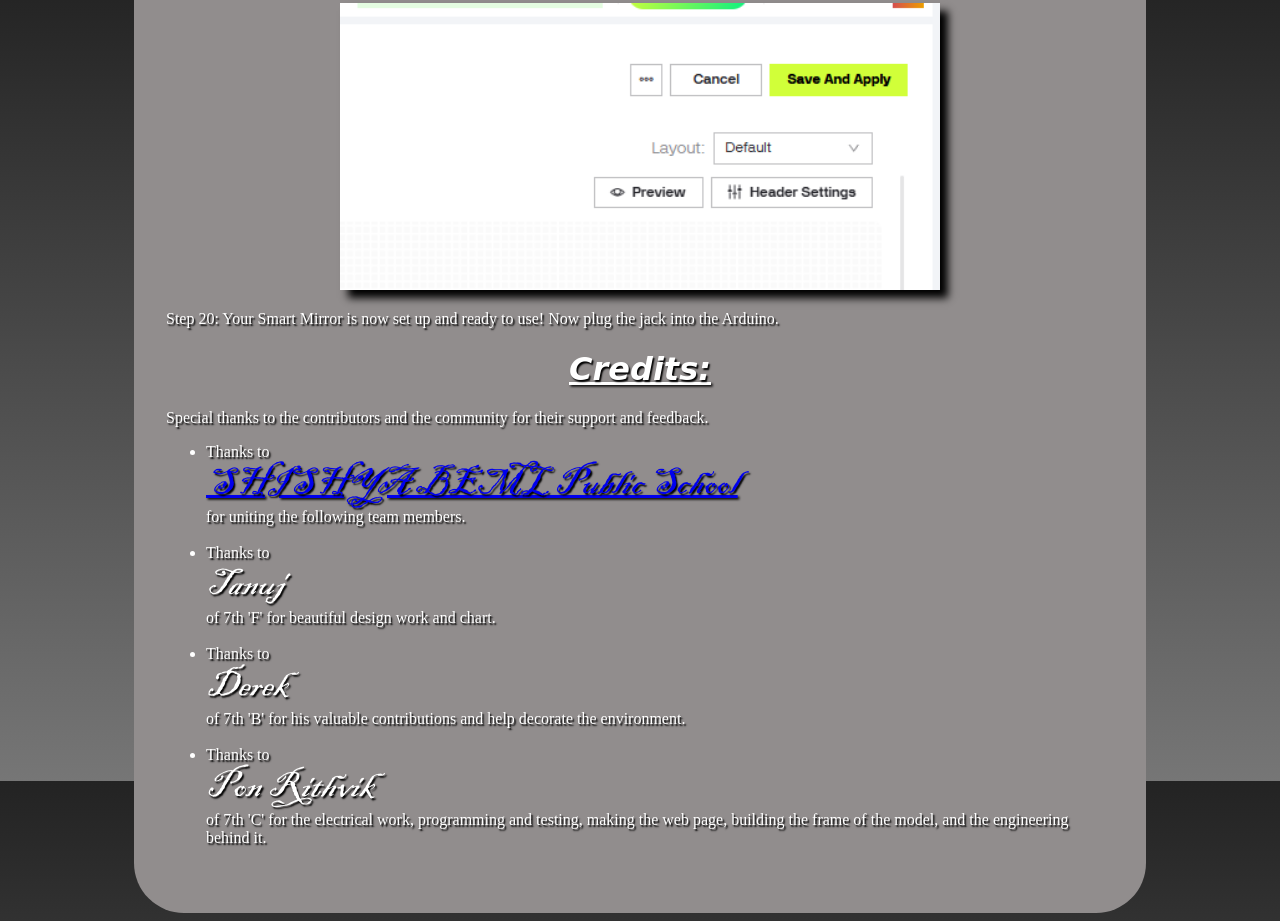
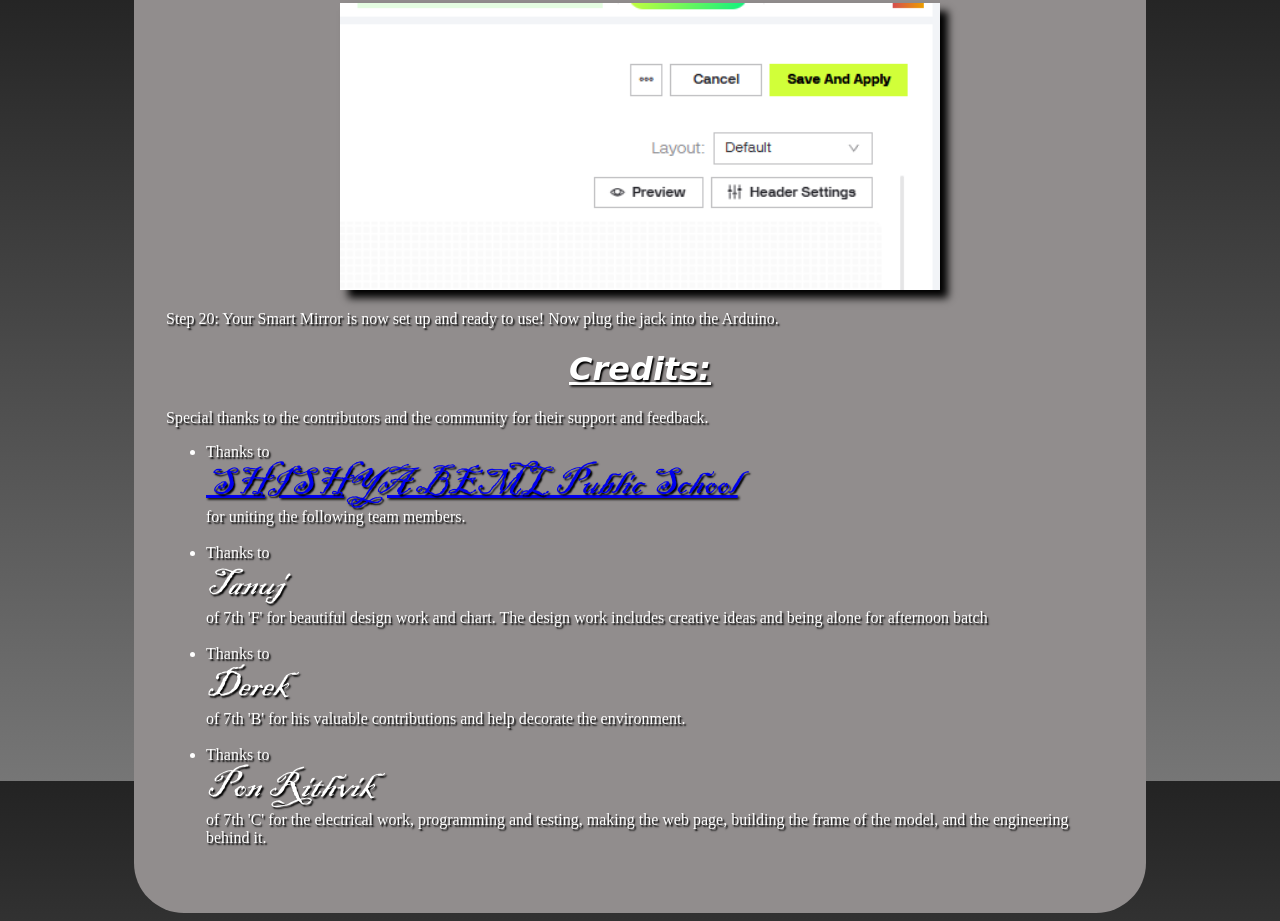
Before and after one commit to ponrithvik/Smart-Mirror-Tutorial, a plain HTML site: page index.html in a window 1280 px wide. Shown: the part 8819-9740 px from the top of the page. Drawn offline with Linux system fonts and the light colour scheme.

Commit message:
Fix HTML encoding issues in index.html

```diff
--- a/index.html
+++ b/index.html
@@ -105,7 +105,7 @@
         <ul>
             <li>Thanks to <section><a href = "https://www.shishyabemlschool.edu.in/">SHISHYA BEML Public School</a></section> for uniting the following team members.</li>
             <br>
-            <li>Thanks to <section>Tanuj</section> of 7th 'F' for beautiful design work and chart.</li>
+            <li>Thanks to <section>Tanuj</section> of 7th 'F' for beautiful design work and chart. The design work includes creative ideas and being alone for afternoon batch</li>
             <br>
             <li>Thanks to <section>Derek</section> of 7th 'B' for his valuable contributions and help decorate the environment.</li>
             <br>
```
